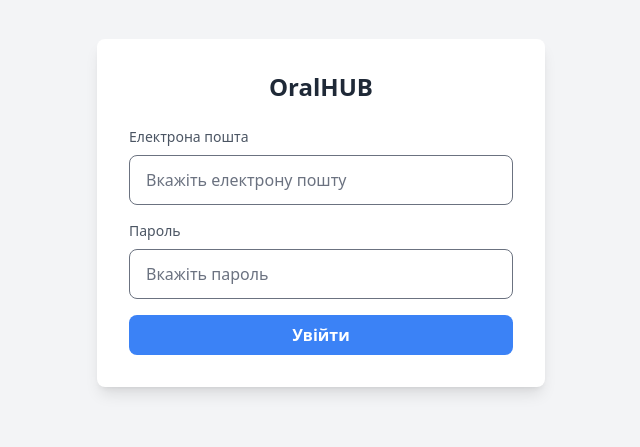
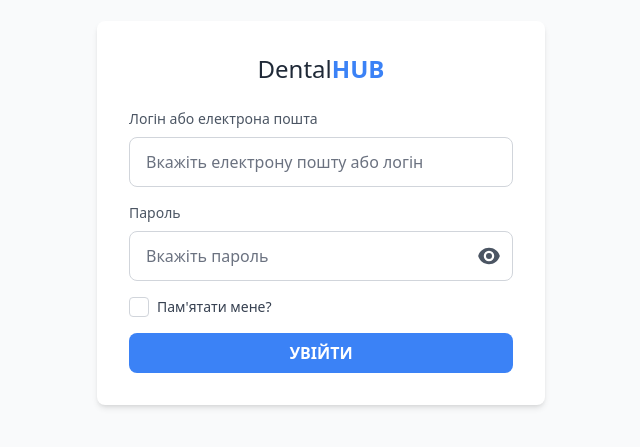
Before and after one commit to polishchuck91/dental-crm, a React (Vite) app in the folder frontend/: page / in a window 1280 px wide. Shown: the part 187-634 px from the top of the page, without its empty margins (319-959 px from the left). Built offline with nearby package versions, Linux system fonts and the light colour scheme.

Commit message:
implement input components

```diff
--- a/frontend/package.json
+++ b/frontend/package.json
@@ -16,6 +16,7 @@
     "react": "^18.3.1",
     "react-dom": "^18.3.1",
     "react-hook-form": "^7.54.2",
+    "tailwind-merge": "^2.6.0",
     "tailwindcss": "^3.4.17",
     "yup": "^1.6.1"
   },
--- a/frontend/src/components/forms/LoginForm.tsx
+++ b/frontend/src/components/forms/LoginForm.tsx
@@ -1,7 +1,10 @@
 import { yupResolver } from "@hookform/resolvers/yup";
-import { FC } from "react";
+import { FC, useMemo, useState } from "react";
 import { SubmitHandler, useForm } from "react-hook-form";
 import { loginValidationSchema } from "../../validations";
+import { twMerge } from "tailwind-merge";
+import Textfield from "./fields/Textfield";
+import PasswordField from "./fields/PasswordField";
 
 interface FormData {
   email: string;
@@ -9,71 +12,86 @@
 }
 
 const LoginForm: FC = (): JSX.Element => {
+  const [loading, setLoading] = useState(false);
+
   const {
     register,
     handleSubmit,
     formState: { errors },
+    reset,
   } = useForm<FormData>({
     resolver: yupResolver(loginValidationSchema),
   });
 
-  const onSubmit: SubmitHandler<FormData> = (data) => {
-    console.log("Form Data Submitted: ", data);
+  const buttonClasses = useMemo(
+    () =>
+      twMerge(
+        "w-full rounded-lg px-4 py-2 font-semibold uppercase text-white transition duration-200",
+        loading
+          ? "cursor-not-allowed bg-gray-400"
+          : "bg-blue-500 hover:bg-blue-600",
+      ),
+    [loading],
+  );
+
+  // Form submission handler
+  const onSubmit: SubmitHandler<FormData> = async (data) => {
+    setLoading(true);
+
+    // Simulate API call
+    setTimeout(() => {
+      console.log("Form Data Submitted:", data);
+      reset(); // Reset form fields
+      setLoading(false);
+    }, 2000);
   };
 
   return (
-    <div className="flex min-h-screen items-center justify-center">
-      <div className="w-full max-w-md rounded-lg bg-white p-8 shadow-lg">
-        <h2 className="mb-6 text-center text-2xl font-bold text-gray-800">
-          OralHUB
+    <div className="flex min-h-screen items-center justify-center bg-gray-50">
+      <div className="w-full max-w-md rounded-lg bg-white p-8 shadow-md">
+        <h2 className="mb-6 text-center text-2xl text-gray-800">
+          <span className="font-medium">Dental</span>
+          <span className="font-bold text-blue-500">HUB</span>
         </h2>
+
         <form onSubmit={handleSubmit(onSubmit)}>
           {/* Email Field */}
           <div className="mb-4">
-            <label
-              htmlFor="email"
-              className="mb-2 block text-sm font-medium text-gray-600"
-            >
-              Електрона пошта
-            </label>
-            <input
+            <Textfield
+              id="email"
               type="email"
-              id="email"
+              label="Логін або електрона пошта"
+              placeholder="Вкажіть електрону пошту або логін"
+              errorMessage={errors.email?.message}
               {...register("email")}
-              placeholder="Вкажіть електрону пошту"
-              className="form-input w-full rounded-lg px-4 py-3"
             />
-            {errors.email && (
-              <p className="text-sm text-red-500">{errors.email.message}</p>
-            )}
           </div>
 
           {/* Password Field */}
           <div className="mb-4">
-            <label
-              htmlFor="password"
-              className="mb-2 block text-sm font-medium text-gray-600"
-            >
-              Пароль
+            <PasswordField
+              id="password"
+              label="Пароль"
+              placeholder="Вкажіть пароль"
+              errorMessage={errors.password?.message}
+              {...register("password")}
+            />
+          </div>
+
+          {/* Remember Me Checkbox */}
+          <div className="mb-4">
+            <label className="flex items-center space-x-2">
+              <input
+                type="checkbox"
+                className="h-5 w-5 rounded border-gray-300 text-blue-500 focus:ring-blue-500"
+              />
+              <span className="text-sm text-gray-700">Пам'ятати мене?</span>
             </label>
-            <input
-              type="password"
-              id="password"
-              {...register("password")}
-              placeholder="Вкажіть пароль"
-              className="form-input w-full rounded-lg px-4 py-3"
-            />
-            {errors.password && (
-              <p className="text-sm text-red-500">{errors.password.message}</p>
-            )}
           </div>
 
           {/* Submit Button */}
-          <button
-            type="submit"
-            className="text-uppercase w-full rounded-lg bg-blue-500 px-4 py-2 font-semibold text-white transition duration-200 hover:bg-blue-600"
-          >
-            Увійти
+          <button type="submit" disabled={loading} className={buttonClasses}>
+            {loading ? "Завантаження..." : "Увійти"}
           </button>
         </form>
       </div>
--- /dev/null
+++ b/frontend/src/components/forms/fields/PasswordField.tsx
@@ -0,0 +1,51 @@
+import { forwardRef, useState } from "react";
+import EyeIcon from "../../icons/EyeIcon";
+import EyeSlashIcon from "../../icons/EyeSlashIcon";
+import { TextfieldProps } from "../../../types/ComponentProps";
+import { useInputDynamicClasses } from "../../../hooks/useInputDynamicClasses";
+
+const PasswordField = forwardRef<HTMLInputElement, TextfieldProps>(
+  (
+    { errorMessage = "", label, id, placeholder = "Enter your password" },
+    ref,
+  ) => {
+    const [showPassword, setShowPassword] = useState(false);
+
+    const isHasError = Boolean(errorMessage);
+
+    const { labelClasses, inputClasses } = useInputDynamicClasses(isHasError);
+
+    const togglePasswordVisibility = () => setShowPassword((prev) => !prev);
+
+    return (
+      <div className="relative">
+        <label htmlFor={id} className={labelClasses}>
+          {label}
+        </label>
+        <div className="relative">
+          <input
+            ref={ref}
+            type={showPassword ? "text" : "password"}
+            id={id}
+            placeholder={placeholder}
+            aria-invalid={isHasError}
+            className={inputClasses}
+          />
+          <button
+            type="button"
+            onClick={togglePasswordVisibility}
+            className="absolute inset-y-0 right-3 flex items-center text-sm text-gray-600"
+            aria-label={showPassword ? "Hide password" : "Show password"}
+          >
+            {showPassword ? <EyeSlashIcon /> : <EyeIcon />}
+          </button>
+        </div>
+        {isHasError && (
+          <p className="mt-1 text-sm text-red-500">{errorMessage}</p>
+        )}
+      </div>
+    );
+  },
+);
+
+export default PasswordField;
--- /dev/null
+++ b/frontend/src/components/forms/fields/Textfield.tsx
@@ -0,0 +1,32 @@
+import { useMemo, forwardRef } from "react";
+import { TextfieldProps } from "../../../types/ComponentProps";
+import { useInputDynamicClasses } from "../../../hooks/useInputDynamicClasses";
+
+const Textfield = forwardRef<HTMLInputElement, TextfieldProps>(
+  ({ errorMessage, label, id, placeholder, ...rest }, ref) => {
+    const isHasError = useMemo(() => !!errorMessage, [errorMessage]);
+
+    const { labelClasses, inputClasses } = useInputDynamicClasses(isHasError);
+
+    return (
+      <>
+        <label htmlFor={id} className={labelClasses}>
+          {label}
+        </label>
+        <input
+          ref={ref}
+          id={id}
+          {...rest}
+          placeholder={placeholder}
+          aria-invalid={isHasError}
+          className={inputClasses}
+        />
+        {isHasError && errorMessage && (
+          <p className="mt-1 text-sm text-red-500">{errorMessage}</p>
+        )}
+      </>
+    );
+  },
+);
+
+export default Textfield;
--- /dev/null
+++ b/frontend/src/components/icons/EyeIcon.tsx
@@ -0,0 +1,18 @@
+import { FC } from "react";
+import { IconProps } from "../../types/ComponentProps";
+import SvgIcon from "./SvgIcon";
+
+const EyeIcon: FC<IconProps> = (props) => {
+  return (
+    <SvgIcon {...props}>
+      <path d="M12 15a3 3 0 1 0 0-6 3 3 0 0 0 0 6Z" />
+      <path
+        fillRule="evenodd"
+        d="M1.323 11.447C2.811 6.976 7.028 3.75 12.001 3.75c4.97 0 9.185 3.223 10.675 7.69.12.362.12.752 0 1.113-1.487 4.471-5.705 7.697-10.677 7.697-4.97 0-9.186-3.223-10.675-7.69a1.762 1.762 0 0 1 0-1.113ZM17.25 12a5.25 5.25 0 1 1-10.5 0 5.25 5.25 0 0 1 10.5 0Z"
+        clipRule="evenodd"
+      />
+    </SvgIcon>
+  );
+};
+
+export default EyeIcon;
--- /dev/null
+++ b/frontend/src/components/icons/EyeSlashIcon.tsx
@@ -0,0 +1,15 @@
+import { FC } from "react";
+import { IconProps } from "../../types/ComponentProps";
+import SvgIcon from "./SvgIcon";
+
+const EyeSlashIcon: FC<IconProps> = (props) => {
+  return (
+    <SvgIcon {...props}>
+      <path d="M3.53 2.47a.75.75 0 0 0-1.06 1.06l18 18a.75.75 0 1 0 1.06-1.06l-18-18ZM22.676 12.553a11.249 11.249 0 0 1-2.631 4.31l-3.099-3.099a5.25 5.25 0 0 0-6.71-6.71L7.759 4.577a11.217 11.217 0 0 1 4.242-.827c4.97 0 9.185 3.223 10.675 7.69.12.362.12.752 0 1.113Z" />
+      <path d="M15.75 12c0 .18-.013.357-.037.53l-4.244-4.243A3.75 3.75 0 0 1 15.75 12ZM12.53 15.713l-4.243-4.244a3.75 3.75 0 0 0 4.244 4.243Z" />
+      <path d="M6.75 12c0-.619.107-1.213.304-1.764l-3.1-3.1a11.25 11.25 0 0 0-2.63 4.31c-.12.362-.12.752 0 1.114 1.489 4.467 5.704 7.69 10.675 7.69 1.5 0 2.933-.294 4.242-.827l-2.477-2.477A5.25 5.25 0 0 1 6.75 12Z" />
+    </SvgIcon>
+  );
+};
+
+export default EyeSlashIcon;
--- /dev/null
+++ b/frontend/src/components/icons/SvgIcon.tsx
@@ -0,0 +1,34 @@
+import { FC, ReactNode, CSSProperties } from "react";
+import { twMerge } from "tailwind-merge";
+
+interface SVGWrapperProps {
+  children: ReactNode;
+  className?: string;
+  style?: CSSProperties;
+  viewBox?: string;
+  xmlns?: string;
+  fill?: string;
+}
+
+const SvgIcon: FC<SVGWrapperProps> = ({
+  children,
+  className,
+  style,
+  viewBox = "0 0 24 24",
+  xmlns = "http://www.w3.org/2000/svg",
+  fill = "currentColor",
+}) => {
+  return (
+    <svg
+      xmlns={xmlns}
+      viewBox={viewBox}
+      fill={fill}
+      className={twMerge("size-6", className)}
+      style={style}
+    >
+      {children}
+    </svg>
+  );
+};
+
+export default SvgIcon;
--- /dev/null
+++ b/frontend/src/hooks/useInputDynamicClasses.ts
@@ -0,0 +1,26 @@
+import { useMemo } from "react";
+import { twMerge } from "tailwind-merge";
+
+export const useInputDynamicClasses = (isHasError: boolean) => {
+  const labelClasses = useMemo(
+    () =>
+      twMerge(
+        "mb-2 block text-sm font-medium",
+        isHasError ? "text-red-600" : "text-gray-600",
+      ),
+    [isHasError],
+  );
+
+  const inputClasses = useMemo(
+    () =>
+      twMerge(
+        "form-input w-full rounded-lg px-4 py-3 transition duration-200",
+        isHasError
+          ? "border-red-500 focus:border-red-500 focus:ring-red-500"
+          : "border-gray-300 focus:border-gray-400",
+      ),
+    [isHasError],
+  );
+
+  return { labelClasses, inputClasses };
+};
--- /dev/null
+++ b/frontend/src/types/ComponentProps.ts
@@ -0,0 +1,13 @@
+import { CSSProperties, InputHTMLAttributes } from "react";
+
+export interface IconProps {
+  className?: string;
+  style?: CSSProperties;
+}
+
+export interface TextfieldProps extends InputHTMLAttributes<HTMLInputElement> {
+  errorMessage?: string;
+  label: string;
+  id: string;
+  placeholder?: string;
+}
```
Also changed, not shown: 1 other file (tests, documents, lock files or other folders).
